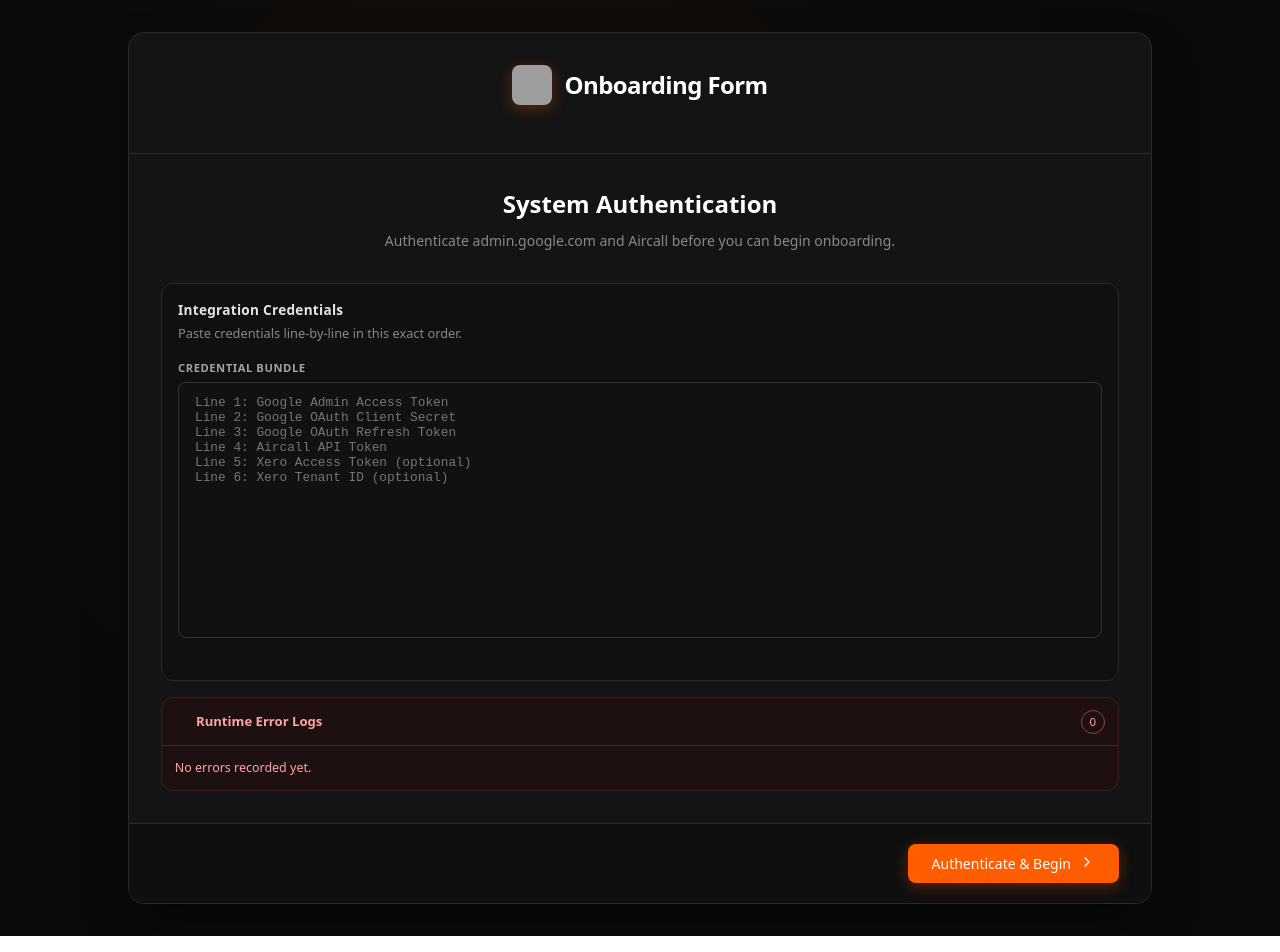
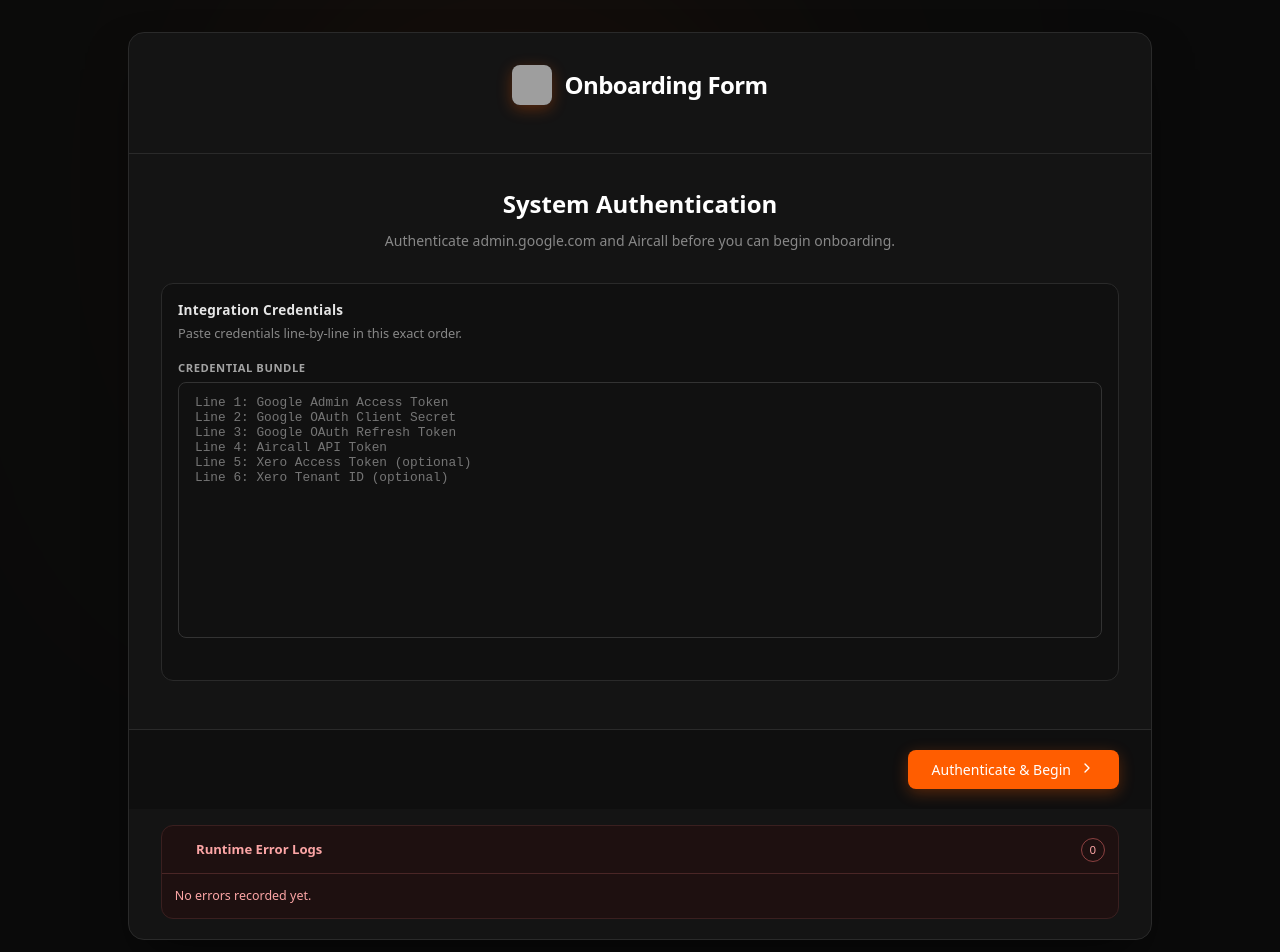
Before and after one commit to alexpurge/onboarding-form, a React (Vite) app: page / in a window 1280 px wide. Shown: the top 952 px of the page. Built offline with nearby package versions, Linux system fonts and the light colour scheme; grey boxes are pictures that could not be loaded.

Commit message:
Move error log panel below navigation buttons

```diff
--- a/src/App.jsx
+++ b/src/App.jsx
@@ -42,6 +42,7 @@
   .ph-card { background-color: var(--bg-card); border: 1px solid var(--border); border-radius: 1rem; box-shadow: 0 25px 50px -12px rgba(0,0,0,0.5); overflow: hidden; position: relative; min-height: 0; flex: 1; display: flex; flex-direction: column; }
   .ph-card-content { padding: 2rem; flex: 1; }
   .ph-card-footer { padding: 1.25rem 2rem; border-top: 1px solid var(--border); background-color: #0f0f0f; display: flex; justify-content: space-between; align-items: center; }
+  .ph-error-log-wrap { padding: 0 2rem 1.25rem; }
 
   .ph-btn { display: inline-flex; items-center; justify-content: center; gap: 0.5rem; padding: 0.625rem 1.5rem; border-radius: 0.5rem; font-size: 0.875rem; font-weight: 500; cursor: pointer; transition: transform 0.15s ease, box-shadow 0.2s ease, background-color 0.2s ease, color 0.2s ease; border: none; outline: none; }
   .ph-btn:focus, .ph-btn:focus-visible { outline: none; }
@@ -1790,7 +1791,6 @@
             <div className="ph-card-content">
               {STEPS[step].content()}
               {globalError && <p className="ph-provision-error">{globalError}</p>}
-              {renderErrorPanel()}
             </div>
 
             {step < STEPS.length - 1 && (
@@ -1810,6 +1810,8 @@
                 </div>
               </div>
             )}
+
+            <div className="ph-error-log-wrap">{renderErrorPanel()}</div>
           </div>
         </div>
       </div>
```
